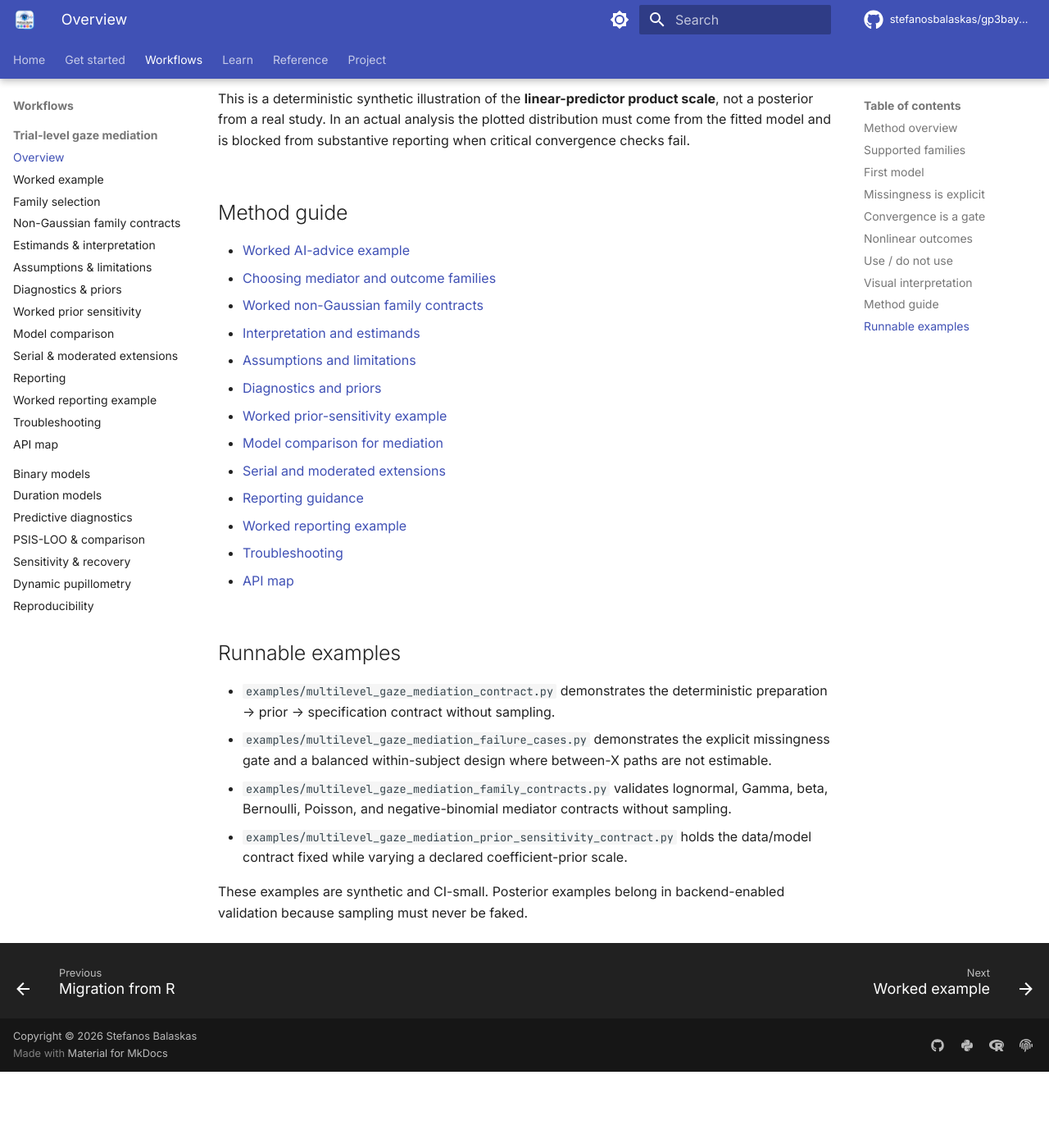
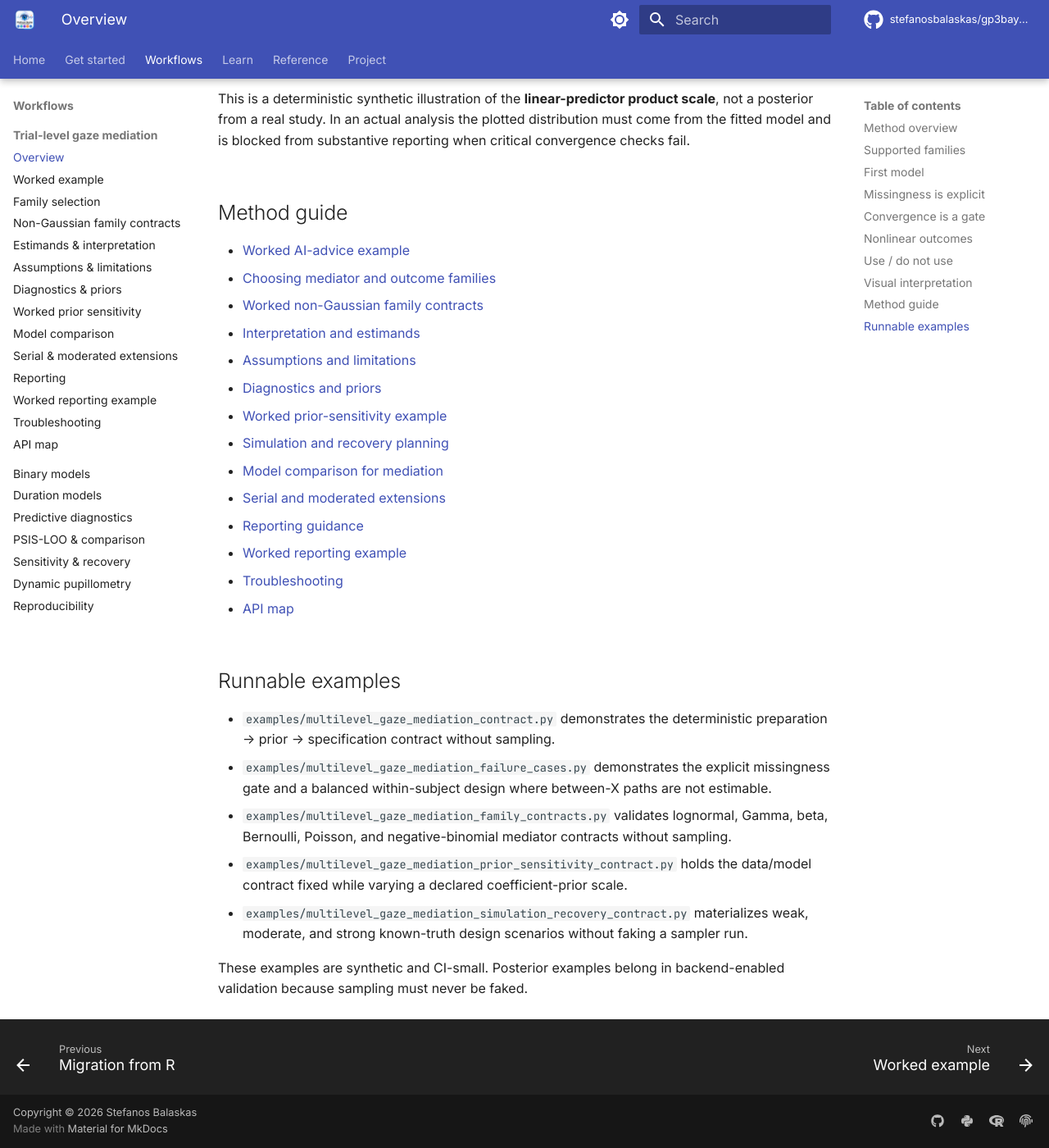
Before and after one commit to stefanosbalaskas/gp3bayespy, an MkDocs documentation site: the page built from docs/articles/multilevel-mediation/index.md, in a window 1280 px wide and 1400 px high, scrolled down 2616 px. Shown: the whole window at 82% size. Built offline with MkDocs 1.6.1 and Material for MkDocs 9.7.7, drawn with Linux system fonts in a browser that asks for light colours; comment, search, counter and statistics services are not loaded; before the commit the page ends 3923 px from its top, so only the background shows below that.

Commit message:
docs: link mediation recovery planning

```diff
--- a/docs/articles/multilevel-mediation/index.md
+++ b/docs/articles/multilevel-mediation/index.md
@@ -86,6 +86,7 @@ This is a deterministic synthetic illustration of the **linear-predictor product
 - [Assumptions and limitations](assumptions-and-limitations.md)
 - [Diagnostics and priors](diagnostics-and-priors.md)
 - [Worked prior-sensitivity example](prior-sensitivity-worked-example.md)
+- [Simulation and recovery planning](simulation-and-recovery.md)
 - [Model comparison for mediation](model-comparison.md)
 - [Serial and moderated extensions](serial-and-moderated.md)
 - [Reporting guidance](reporting.md)
@@ -100,5 +101,6 @@ This is a deterministic synthetic illustration of the **linear-predictor product
 - `examples/multilevel_gaze_mediation_failure_cases.py` demonstrates the explicit missingness gate and a balanced within-subject design where between-X paths are not estimable.
 - `examples/multilevel_gaze_mediation_family_contracts.py` validates lognormal, Gamma, beta, Bernoulli, Poisson, and negative-binomial mediator contracts without sampling.
 - `examples/multilevel_gaze_mediation_prior_sensitivity_contract.py` holds the data/model contract fixed while varying a declared coefficient-prior scale.
+- `examples/multilevel_gaze_mediation_simulation_recovery_contract.py` materializes weak, moderate, and strong known-truth design scenarios without faking a sampler run.
 
 These examples are synthetic and CI-small. Posterior examples belong in backend-enabled validation because sampling must never be faked.
```
